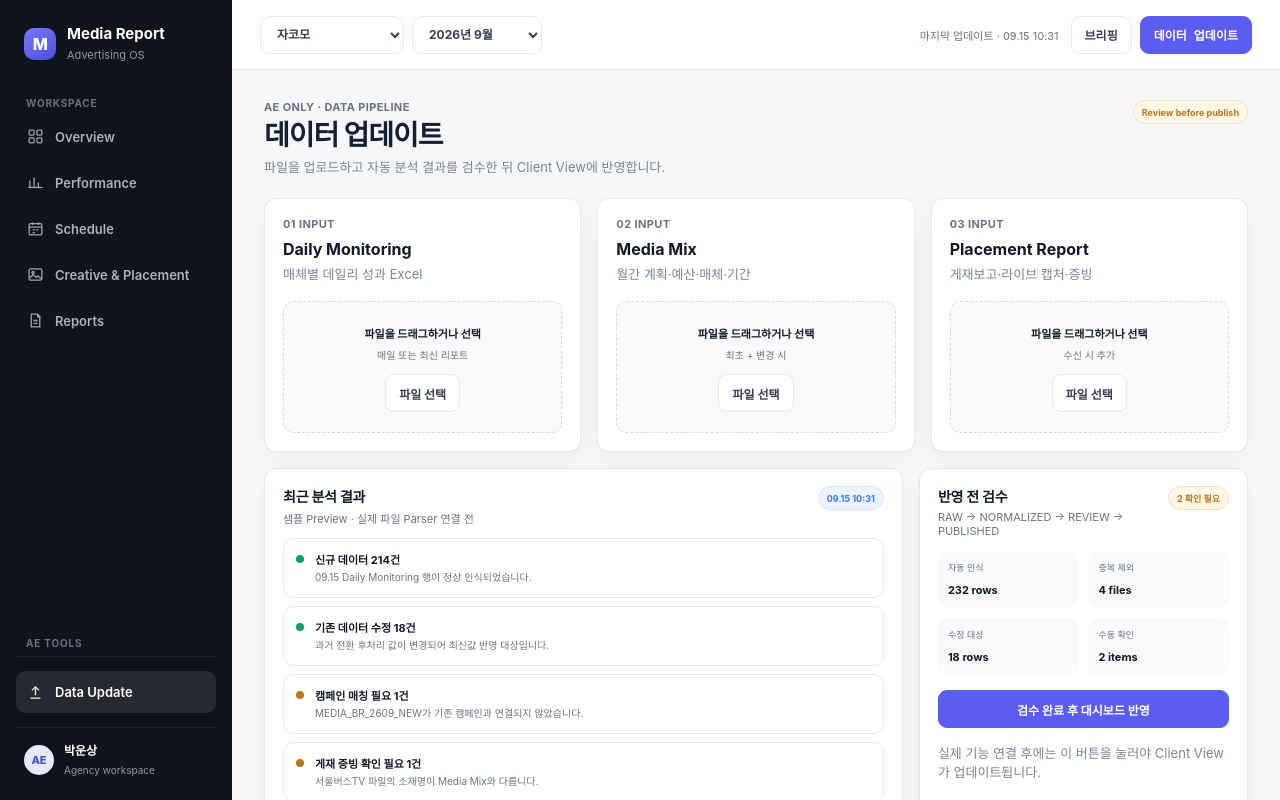
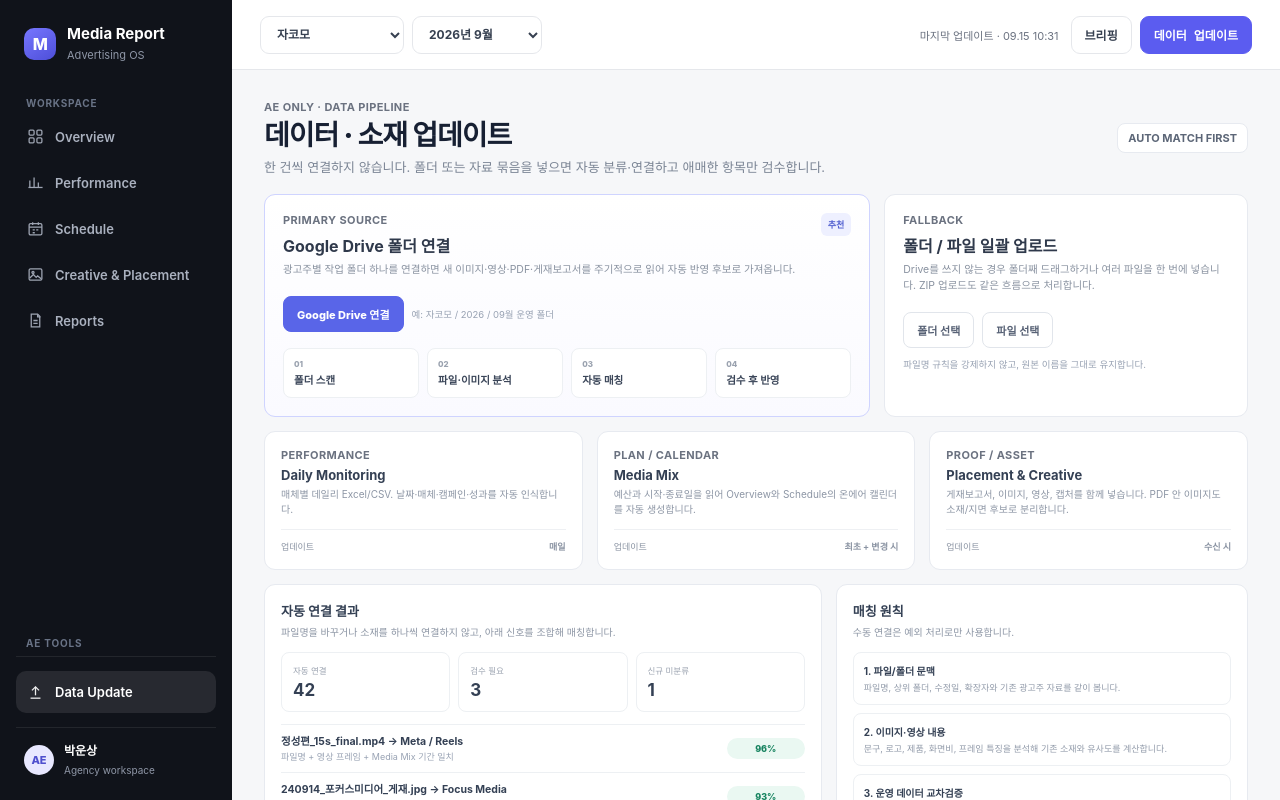
Before and after one commit to unz1020/Media-report_kor, a Next.js app: page /data-update in a window 1280 px wide. Shown: the top 800 px of the page. Built offline with nearby package versions, Linux system fonts and the light colour scheme.

Commit message:
ui: redesign data update around drive folder sync

```diff
--- a/app/(dashboard)/data-update/page.tsx
+++ b/app/(dashboard)/data-update/page.tsx
@@ -1,41 +1,57 @@
+import styles from "./update.module.css";
+
 export default function DataUpdatePage() {
   return (
     <>
-      <div className="page-head">
+      <div className="page-head refined-head">
         <div>
           <div className="eyebrow">AE only · data pipeline</div>
-          <h1 className="page-title">데이터 업데이트</h1>
-          <p className="page-desc">파일을 업로드하고 자동 분석 결과를 검수한 뒤 Client View에 반영합니다.</p>
+          <h1 className="page-title">데이터 · 소재 업데이트</h1>
+          <p className="page-desc">한 건씩 연결하지 않습니다. 폴더 또는 자료 묶음을 넣으면 자동 분류·연결하고 애매한 항목만 검수합니다.</p>
         </div>
-        <div className="page-meta"><span className="badge review">Review before publish</span></div>
+        <div className="page-meta"><span className="view-pill">AUTO MATCH FIRST</span></div>
       </div>
 
-      <section className="grid three-col">
-        {[
-          {step:'01',title:'Daily Monitoring',desc:'매체별 데일리 성과 Excel',meta:'매일 또는 최신 리포트'},
-          {step:'02',title:'Media Mix',desc:'월간 계획·예산·매체·기간',meta:'최초 + 변경 시'},
-          {step:'03',title:'Placement Report',desc:'게재보고·라이브 캡처·증빙',meta:'수신 시 추가'}
-        ].map(item => <article className="card card-pad" key={item.step}><div className="eyebrow">{item.step} INPUT</div><h2 style={{fontSize:16,margin:'8px 0 5px'}}>{item.title}</h2><p className="page-desc">{item.desc}</p><div style={{marginTop:18,padding:'20px 12px',border:'1px dashed var(--border-strong)',borderRadius:10,textAlign:'center',background:'var(--surface-2)'}}><strong style={{fontSize:11}}>파일을 드래그하거나 선택</strong><div style={{fontSize:10,color:'var(--muted)',marginTop:5}}>{item.meta}</div><button className="btn" style={{marginTop:12}}>파일 선택</button></div></article>)}
+      <section className={styles.sourceGrid}>
+        <article className={`${styles.sourceCard} ${styles.sourcePrimary}`}>
+          <div className={styles.sourceHead}><div><div className="eyebrow">PRIMARY SOURCE</div><h2>Google Drive 폴더 연결</h2><p>광고주별 작업 폴더 하나를 연결하면 새 이미지·영상·PDF·게재보고서를 주기적으로 읽어 자동 반영 후보로 가져옵니다.</p></div><span className={styles.sourceBadge}>추천</span></div>
+          <div className={styles.connectRow}><button className={styles.connectButton}>Google Drive 연결</button><span className={styles.helper}>예: 자코모 / 2026 / 09월 운영 폴더</span></div>
+          <div className={styles.flow}><div className={styles.flowStep}><span>01</span><strong>폴더 스캔</strong></div><div className={styles.flowStep}><span>02</span><strong>파일·이미지 분석</strong></div><div className={styles.flowStep}><span>03</span><strong>자동 매칭</strong></div><div className={styles.flowStep}><span>04</span><strong>검수 후 반영</strong></div></div>
+        </article>
+
+        <article className={styles.sourceCard}>
+          <div className={styles.sourceHead}><div><div className="eyebrow">FALLBACK</div><h2>폴더 / 파일 일괄 업로드</h2><p>Drive를 쓰지 않는 경우 폴더째 드래그하거나 여러 파일을 한 번에 넣습니다. ZIP 업로드도 같은 흐름으로 처리합니다.</p></div></div>
+          <div className={styles.connectRow}><button className={styles.secondaryButton}>폴더 선택</button><button className={styles.secondaryButton}>파일 선택</button></div>
+          <p className={styles.helper}>파일명 규칙을 강제하지 않고, 원본 이름을 그대로 유지합니다.</p>
+        </article>
       </section>
 
-      <section className="grid two-col section-space">
-        <article className="card">
-          <div className="card-head"><div><h2>최근 분석 결과</h2><p>샘플 Preview · 실제 파일 Parser 연결 전</p></div><span className="badge info">09.15 10:31</span></div>
-          <div className="notice-list">
-            <div className="notice"><span className="notice-dot good"/><div><strong>신규 데이터 214건</strong><p>09.15 Daily Monitoring 행이 정상 인식되었습니다.</p></div></div>
-            <div className="notice"><span className="notice-dot good"/><div><strong>기존 데이터 수정 18건</strong><p>과거 전환 후처리 값이 변경되어 최신값 반영 대상입니다.</p></div></div>
-            <div className="notice"><span className="notice-dot"/><div><strong>캠페인 매칭 필요 1건</strong><p>MEDIA_BR_2609_NEW가 기존 캠페인과 연결되지 않았습니다.</p></div></div>
-            <div className="notice"><span className="notice-dot"/><div><strong>게재 증빙 확인 필요 1건</strong><p>서울버스TV 파일의 소재명이 Media Mix와 다릅니다.</p></div></div>
+      <section className={styles.inputGrid}>
+        <article className={styles.inputCard}><div className="eyebrow">PERFORMANCE</div><h3>Daily Monitoring</h3><p>매체별 데일리 Excel/CSV. 날짜·매체·캠페인·성과를 자동 인식합니다.</p><div className={styles.inputMeta}><span>업데이트</span><strong>매일</strong></div></article>
+        <article className={styles.inputCard}><div className="eyebrow">PLAN / CALENDAR</div><h3>Media Mix</h3><p>예산과 시작·종료일을 읽어 Overview와 Schedule의 온에어 캘린더를 자동 생성합니다.</p><div className={styles.inputMeta}><span>업데이트</span><strong>최초 + 변경 시</strong></div></article>
+        <article className={styles.inputCard}><div className="eyebrow">PROOF / ASSET</div><h3>Placement & Creative</h3><p>게재보고서, 이미지, 영상, 캡처를 함께 넣습니다. PDF 안 이미지도 소재/지면 후보로 분리합니다.</p><div className={styles.inputMeta}><span>업데이트</span><strong>수신 시</strong></div></article>
+      </section>
+
+      <section className={styles.pipelineGrid}>
+        <article className={styles.panel}>
+          <h3>자동 연결 결과</h3><p>파일명을 바꾸거나 소재를 하나씩 연결하지 않고, 아래 신호를 조합해 매칭합니다.</p>
+          <div className={styles.matchStats}><div className={styles.matchStat}><span>자동 연결</span><strong>42</strong></div><div className={styles.matchStat}><span>검수 필요</span><strong>3</strong></div><div className={styles.matchStat}><span>신규 미분류</span><strong>1</strong></div></div>
+          <div className={styles.matchList}>
+            <div className={styles.matchRow}><div><strong>정성편_15s_final.mp4 → Meta / Reels</strong><span>파일명 + 영상 프레임 + Media Mix 기간 일치</span></div><b className={`${styles.confidence} ${styles.high}`}>96%</b></div>
+            <div className={styles.matchRow}><div><strong>240914_포커스미디어_게재.jpg → Focus Media</strong><span>이미지 내용 + 게재보고서 + 촬영일 일치</span></div><b className={`${styles.confidence} ${styles.high}`}>93%</b></div>
+            <div className={styles.matchRow}><div><strong>banner_final_v3.png → NAVER or Kakao</strong><span>규격은 유사하지만 파일명·폴더 정보가 부족함</span></div><b className={`${styles.confidence} ${styles.medium}`}>72%</b></div>
           </div>
         </article>
 
-        <article className="card">
-          <div className="card-head"><div><h2>반영 전 검수</h2><p>RAW → NORMALIZED → REVIEW → PUBLISHED</p></div><span className="badge review">2 확인 필요</span></div>
-          <div className="progress-list">
-            <div className="detail-grid"><div className="detail-box"><span>자동 인식</span><strong>232 rows</strong></div><div className="detail-box"><span>중복 제외</span><strong>4 files</strong></div><div className="detail-box"><span>수정 대상</span><strong>18 rows</strong></div><div className="detail-box"><span>수동 확인</span><strong>2 items</strong></div></div>
-            <button className="btn primary" style={{justifyContent:'center'}}>검수 완료 후 대시보드 반영</button>
-            <p className="page-desc">실제 기능 연결 후에는 이 버튼을 눌러야 Client View가 업데이트됩니다.</p>
+        <article className={styles.panel}>
+          <h3>매칭 원칙</h3><p>수동 연결은 예외 처리로만 사용합니다.</p>
+          <div className={styles.rules}>
+            <div className={styles.rule}><strong>1. 파일/폴더 문맥</strong><span>파일명, 상위 폴더, 수정일, 확장자와 기존 광고주 자료를 같이 봅니다.</span></div>
+            <div className={styles.rule}><strong>2. 이미지·영상 내용</strong><span>문구, 로고, 제품, 화면비, 프레임 특징을 분석해 기존 소재와 유사도를 계산합니다.</span></div>
+            <div className={styles.rule}><strong>3. 운영 데이터 교차검증</strong><span>Media Mix 기간·매체와 게재보고서 정보를 비교해 후보를 좁힙니다.</span></div>
+            <div className={styles.rule}><strong>4. 확신도 기반 검수</strong><span>높은 확률은 자동 연결, 애매한 몇 건만 AE가 한 번에 승인합니다.</span></div>
           </div>
+          <button className={styles.publish}>검수 완료 후 Dashboard 반영</button>
         </article>
       </section>
     </>
```
